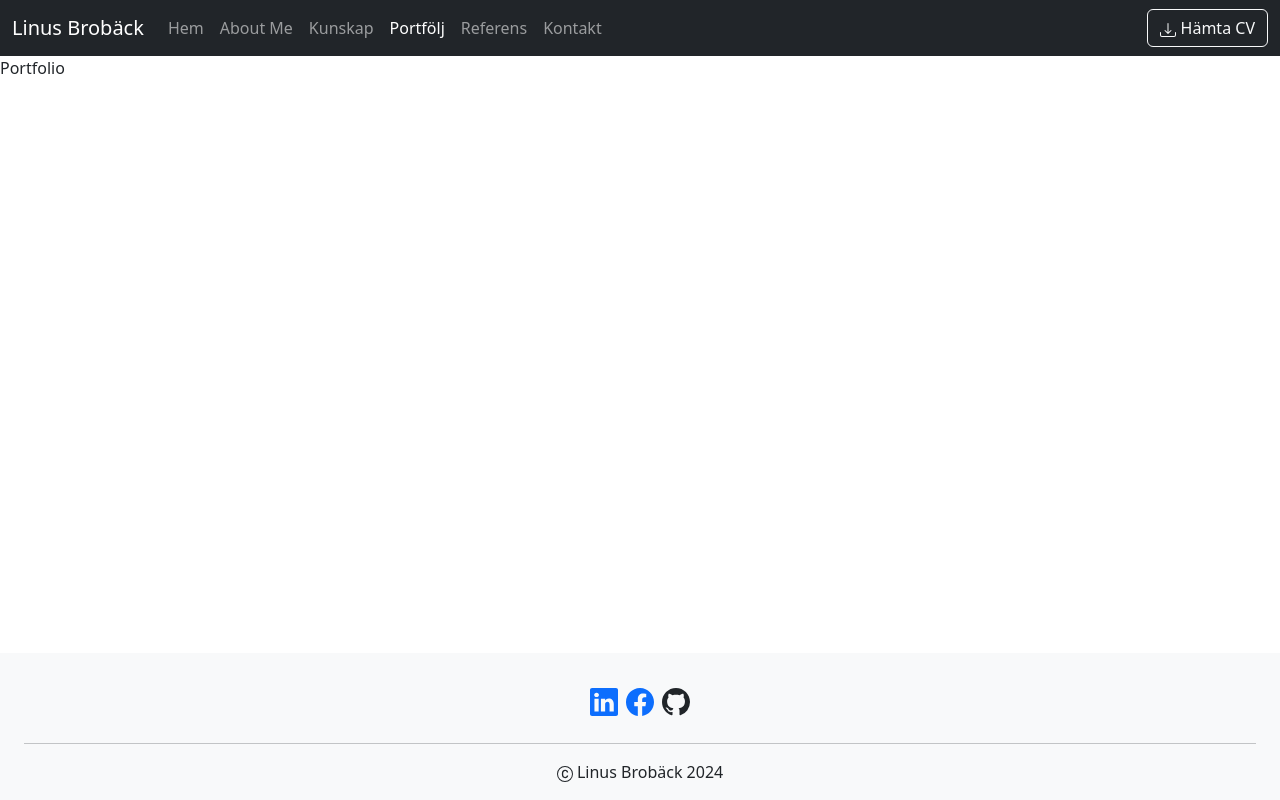
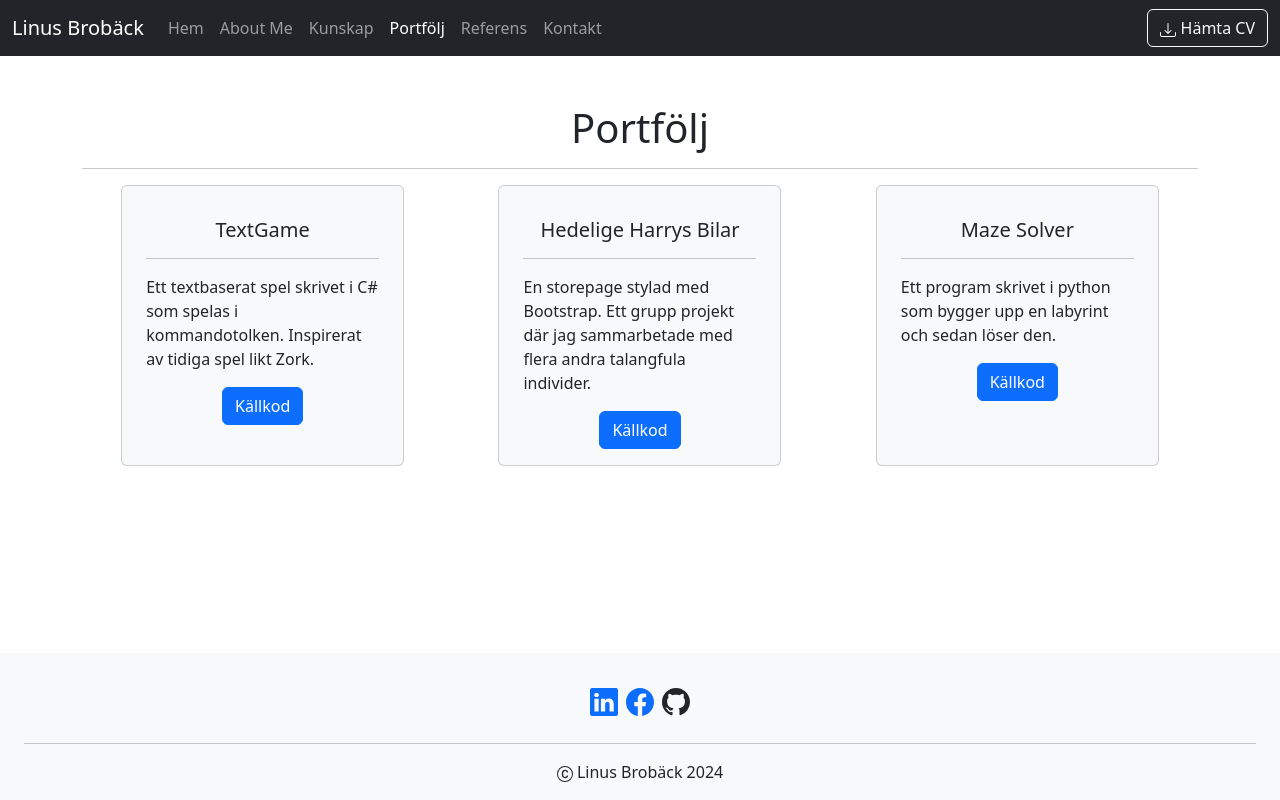
Before and after one commit to Limpan89/Portfolio, a React app in the folder portfolio/: page /portfolj in a window 1280 px wide. Built offline with nearby package versions, Linux system fonts and the light colour scheme; the HTML template or start-up script is replaced by a standard one.

Commit message:
Added Cards for projects

```diff
--- a/portfolio/src/components/Portfolio.jsx
+++ b/portfolio/src/components/Portfolio.jsx
@@ -1,9 +1,31 @@
+import PortfolioCard from "./PortfolioCard"
 
 function Portfolio() {
 
   return (
-    <main>
-      Portfolio
+    <main className="container">
+      <h1 className="text-center pt-5">Portfölj</h1>
+      <hr />
+      <div className="row d-flex justify-content-around g-3">
+        <PortfolioCard
+          icon={<i className="devicon-csharp-plain colored"></i>}
+          title="TextGame"
+          text="Ett textbaserat spel skrivet i C# som spelas i kommandotolken. Inspirerat av tidiga spel likt Zork."
+          link="https://github.com/Limpan89/TextGame"
+        />
+        <PortfolioCard
+          icon={<i className="devicon-bootstrap-plain colored"></i>}
+          title="Hedelige Harrys Bilar"
+          text="En storepage stylad med Bootstrap. Ett grupp projekt där jag sammarbetade med flera andra talangfula individer."
+          link="https://github.com/lullak/HederligeHarrys"
+        />
+        <PortfolioCard
+          icon={<i className="devicon-python-plain colored"></i>}
+          title="Maze Solver"
+          text="Ett program skrivet i python som bygger upp en labyrint och sedan löser den."
+          link="https://github.com/Limpan89/maze-solver"
+        />
+      </div>
     </main>
   )
 }
```
